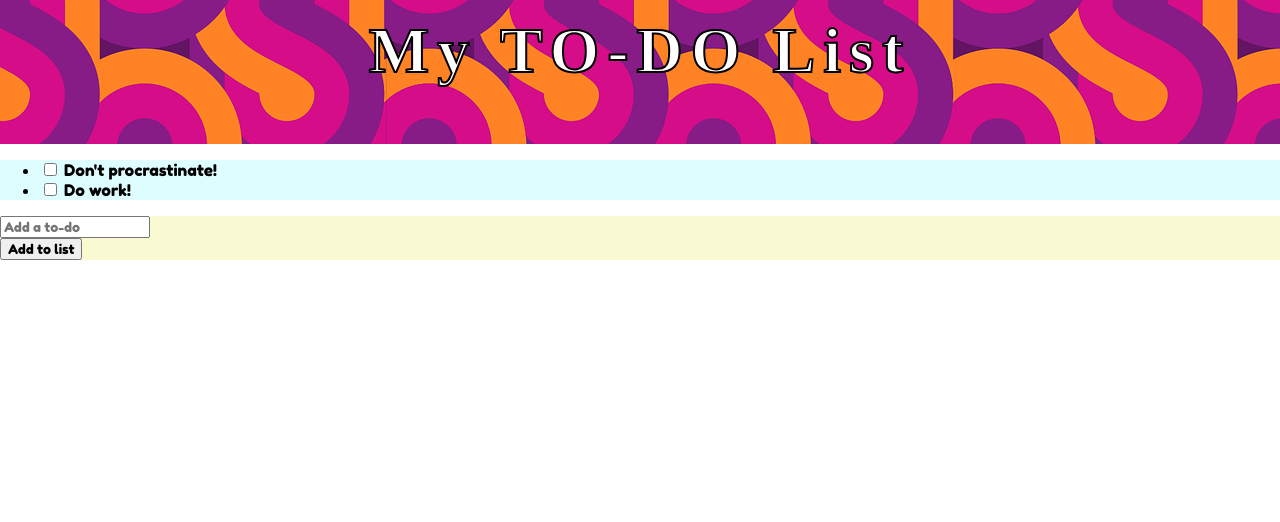
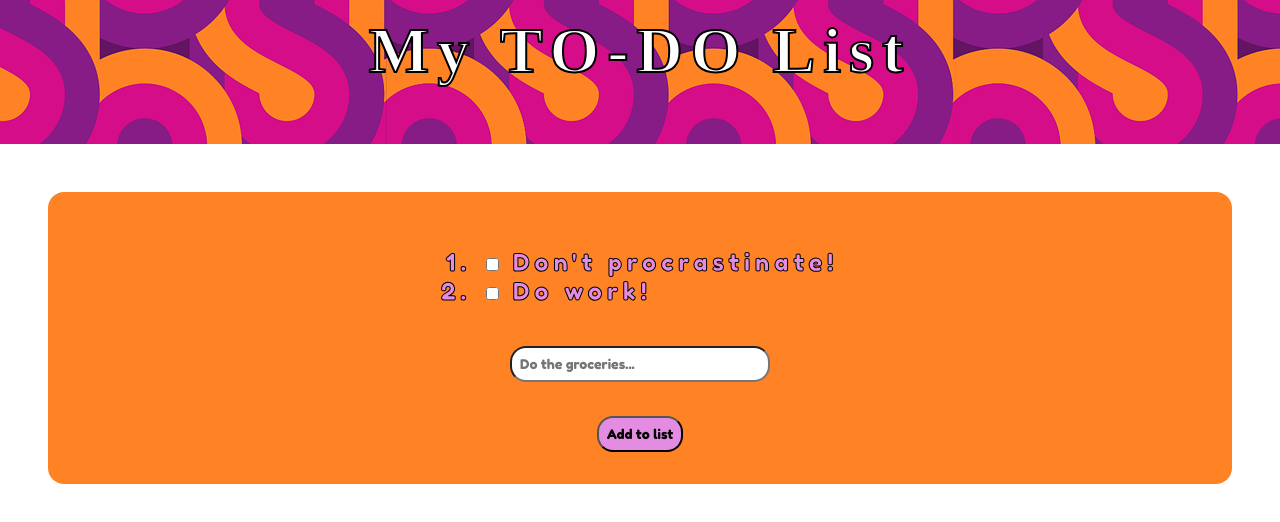
Before and after one commit to tanjamilisavljevic/intro-react-vol2, a React (Create React App) app: page / in a window 1280 px wide. Shown: the top 522 px of the page. Built offline with nearby package versions, Linux system fonts and the light colour scheme; a web font is replaced by a local one.

Commit message:
Add styling for the list and the form

```diff
--- a/src/form.js
+++ b/src/form.js
@@ -33,12 +33,18 @@ export default function Form() {
 
     return (
         <>
-            < TodoList todos={todos}/>
-            <div class="inputArea">
+            <div className="headingWrapper">
+                <h1> My TO-DO List</h1>
+            </div>
+            <div className="contentWrapper">
+                < TodoList todos={todos}/>
+
                 <label htmlFor="newToDo"/>
-                <input ref={inputRef} type="text" name="newToDo" id="newToDo" placeholder="Add a to-do"/>
+                <input ref={inputRef} class="newTodo" type="text" name="newToDo" id="newToDo"
+                       placeholder="Do the groceries..."/>
                 <br/>
-                <input type="submit" id="submit" name="submit" value="Add to list" onClick={clickHandler}/>
+                <input class="submit" type="submit" id="submit" name="submit" value="Add to list"
+                       onClick={clickHandler}/>
             </div>
         </>
     );
--- a/src/index.css
+++ b/src/index.css
@@ -23,17 +23,37 @@ h1 {
     -webkit-text-stroke-color: black;
 }
 
-ul {
-    background-color: rgba(177, 250, 253, 0.42);
-    font-family: 'Fredoka One', cursive;
-
+.contentWrapper {
+    background-color: #ff8225;
+    padding: 2rem;
+    margin: 3rem;
+    border-radius: 16px;
+    display: flex;
+    flex-flow: column;
+    align-items: center;
 }
 
-.inputArea {
-    background-color: lightgoldenrodyellow;
+ol {
+    font-family: 'Fredoka One', cursive;
+    color: #e38ce2;
+    -webkit-text-stroke-width: 1px;
+    -webkit-text-stroke-color: black;
+    font-size: 1.5rem;
+    letter-spacing: 0.3rem;
 }
 
-input {
+.newTodo {
+    margin: 1rem;
     font-family: 'Fredoka One', cursive;
+    width: 15rem;
+    padding: 0.5rem;
+    border-radius: 16px;
+}
 
+.submit {
+    cursor: pointer;
+    font-family: 'Fredoka One', cursive;
+    padding: 0.5rem;
+    border-radius: 16px;
+    background-color: #e38ce2;
 }
--- a/src/todoList.js
+++ b/src/todoList.js
@@ -6,15 +6,12 @@ export default function TodoList(props) {
 
     return (
         <div>
-            <div class="headingWrapper">
-                <h1> My TO-DO List</h1>
-            </div>
-            <ul>
+            <ol>
                 {todos.map((todo) => {
                     return <li key={todo.name}><input type="checkbox" checked={todos.checked}/> {todo.name} </li>
                 })
                 }
-            </ul>
+            </ol>
         </div>
     );
 }
```
Also changed, not shown: public/index.html (+6 -6 lines).
